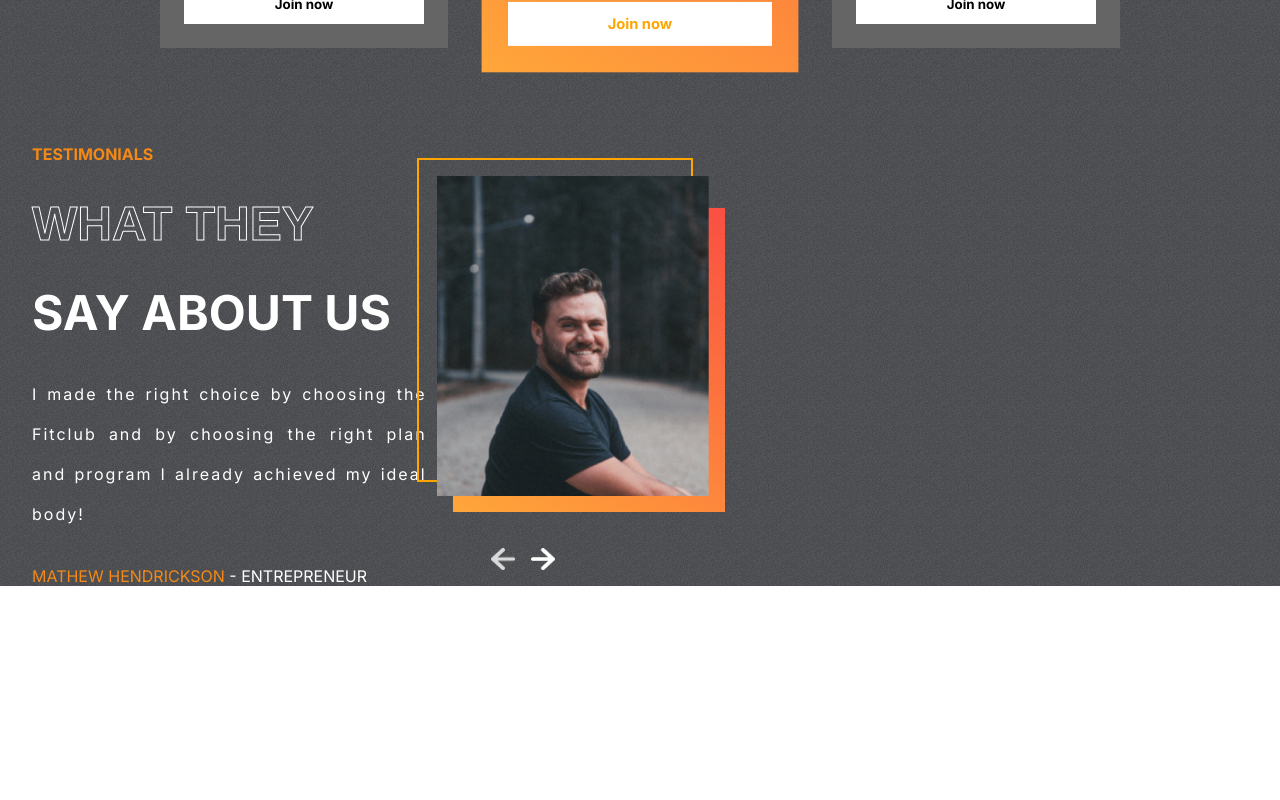
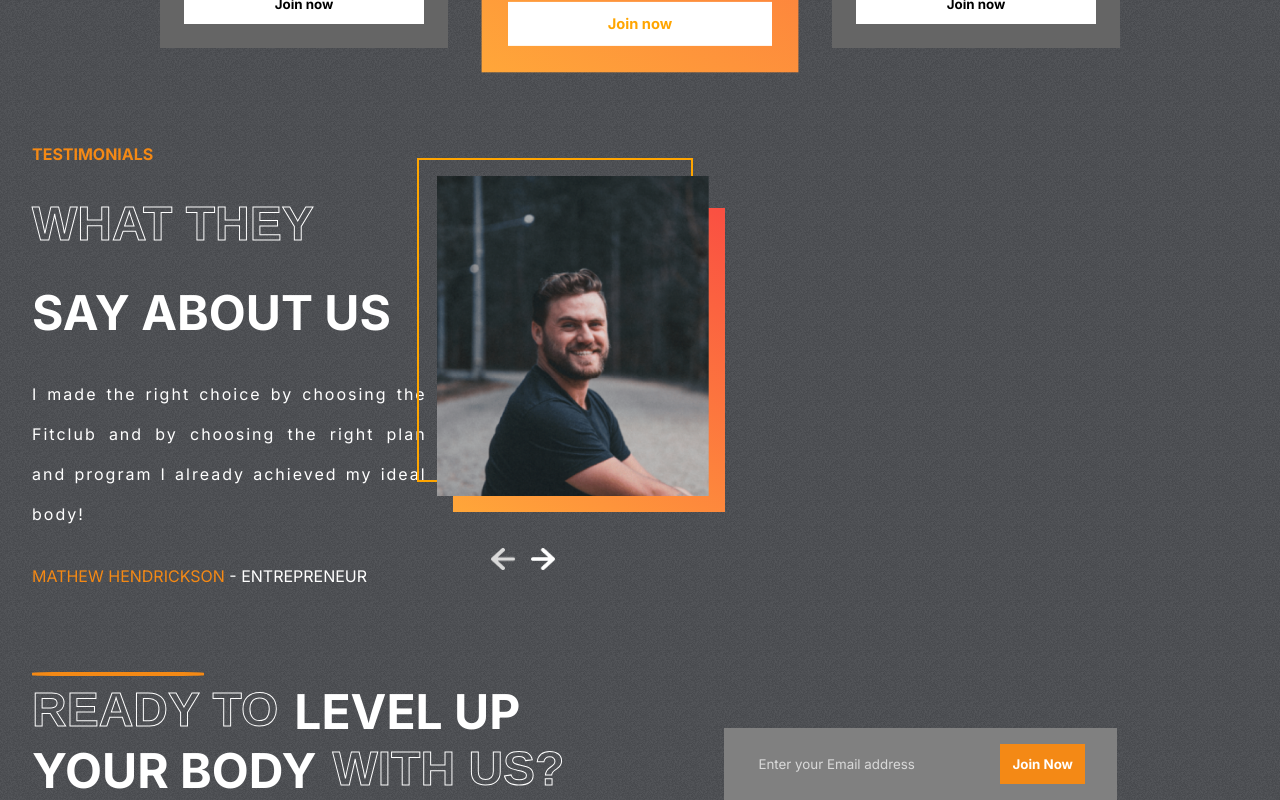
Before and after one commit to evgenii-landau/fit-club, a React (Create React App) app: page / in a window 1280 px wide. Shown: the part 2384-3184 px from the top of the page. Before the commit the page ends 2970 px from the top, so only its background shows below. Built offline with nearby package versions, Linux system fonts and the light colour scheme; the HTML template or start-up script is replaced by a standard one.

Commit message:
created join section

```diff
--- a/src/App.js
+++ b/src/App.js
@@ -4,6 +4,8 @@
 import {Reasons} from "./components/Reasons/Reasons";
 import {Plans} from "./components/Plans/Plans";
 import {Testimonials} from "./components/Testimonials/Testimonials";
+import {Join} from "./components/Join/Join";
+
 
 function App() {
 	return (
@@ -13,6 +15,7 @@
 			<Reasons/>
 			<Plans/>
 			<Testimonials/>
+			<Join/>
 		</div>
 	);
 }
--- /dev/null
+++ b/src/components/Join/Join.css
@@ -0,0 +1,55 @@
+.Join {
+    display: flex;
+    padding: 0 2rem;
+    gap: 10rem;
+}
+
+.left-j {
+    color: white;
+    font-size: 3rem;
+    font-weight: bold;
+    text-transform: uppercase;
+    position: relative;
+}
+
+.left-j>hr {
+    position: absolute;
+    width: 10.5rem;
+    border: 2px solid var(--orange);
+    border-radius: 20%;
+    margin: -10px 0;
+}
+
+.left-j>div {
+    display: flex;
+    gap: 1rem;
+}
+
+.right-j {
+    display: flex;
+    justify-content: center;
+    align-items: flex-end;
+}
+
+.email-container {
+    display: flex;
+    gap: 3rem;
+    background-color: grey;
+    padding: 1rem 2rem;
+}
+
+.email-container>input {
+    background-color: transparent;
+    border: none;
+    outline: none;
+    color: var(--lightgray);
+}
+
+::placeholder {
+    color: var(--lightgray);
+}
+
+.btn-j {
+    background-color: var(--orange);
+    color: white;
+}
--- /dev/null
+++ b/src/components/Join/Join.jsx
@@ -0,0 +1,46 @@
+import React from 'react';
+import './Join.css'
+import emailjs from '@emailjs/browser'
+
+export const Join = () => {
+	const form = React.useRef()
+
+	const sendEmail = (e) => {
+		e.preventDefault();
+
+		emailjs
+			.sendForm('service_0ditu7q', 'template_g5dy8rf', form.current, {
+				publicKey: 'acJvR0Ypk3rRlV46l',
+			})
+			.then(
+				() => {
+					console.log('SUCCESS!');
+				},
+				(error) => {
+					console.log('FAILED...', error.text);
+				},
+			);
+	};
+
+	return (
+		<div className="Join" id='join-us'>
+			<div className='left-j'>
+				<hr/>
+				<div>
+					<span className='stroke-text'>READY TO</span>
+					<span>LEVEL UP</span>
+				</div>
+				<div>
+					<span>YOUR BODY</span>
+					<span className='stroke-text'>WITH US?</span>
+				</div>
+			</div>
+			<div className='right-j'>
+				<form ref={form} action="" className='email-container' onSubmit={sendEmail}>
+					<input type="email" name='user_email' placeholder='Enter your Email address'/>
+					<button className='btn btn-j'>Join Now</button>
+				</form>
+			</div>
+		</div>
+	);
+};
```
